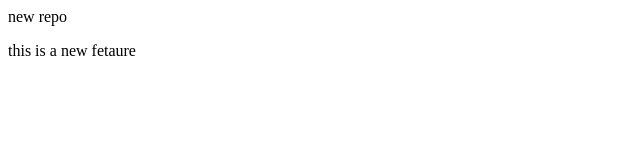
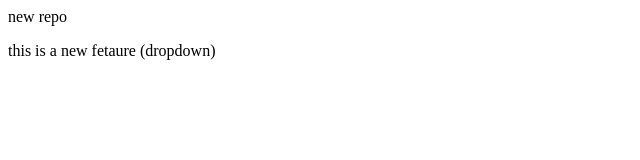
Before and after one commit to surajmd0510-cell/localrepo, a plain HTML site: page index.html in a window 1280 px wide. Shown: the full height of the page, 0-640 px from the left. Drawn offline with Linux system fonts and the light colour scheme.

Commit message:
add dropdown

```diff
--- a/index.html
+++ b/index.html
@@ -1,2 +1,2 @@
 <P>new repo </P>
-<P>this is a new fetaure </P>
+<P>this is a new fetaure (dropdown)</P>
```
